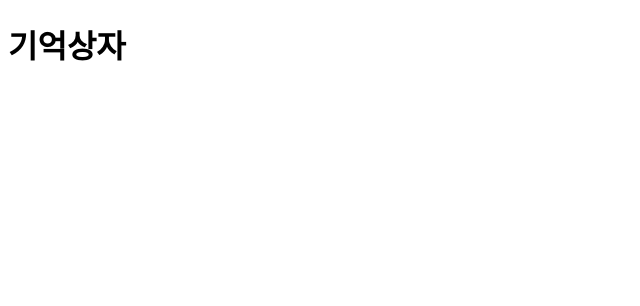
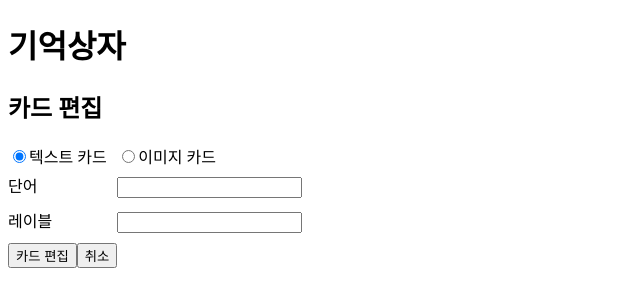
Before and after one commit to sohnryang/Backend_Final_Assignment, a React (Vite) app in the folder frontend/: page /edit-card/1 in a window 1280 px wide. Before the commit this address had no page. Shown: the top 306 px of the page, without its empty margins (0-640 px from the left). Built offline with nearby package versions, Linux system fonts and the light colour scheme; no server answers.

Commit message:
Add editing support

```diff
--- a/frontend/src/App.tsx
+++ b/frontend/src/App.tsx
@@ -45,6 +45,9 @@ function App() {
         <Route path="/about" element={<About />} />
         <Route path="/card-list" element={<CardList />} />
         <Route path="/new-card" element={<NewCard />} />
+        <Route path="/edit-card">
+          <Route path=":editedCardId" element={<NewCard />} />
+        </Route>
       </Routes>
     </div>
   );
--- a/frontend/src/card-list/card-list.tsx
+++ b/frontend/src/card-list/card-list.tsx
@@ -1,12 +1,13 @@
 import { Card } from "../components/Card";
 import React from "react";
-import { Link } from "react-router-dom";
+import { Link, useNavigate } from "react-router-dom";
 import "./card-list.css";
 import client from "../api-client";
 import { Card as CardEntity } from "../entities/card";
 
 export default function CardList() {
   const [cards, setCards] = React.useState<CardEntity[]>([]);
+  const navigate = useNavigate();
   React.useEffect(() => {
     async function fetchCards() {
       const res = await client.get<CardEntity[]>("/cards");
@@ -22,7 +23,7 @@ export default function CardList() {
   };
 
   const editCard = (id: number) => {
-    console.log(`Edit card ${id}`);
+    navigate(`../edit-card/${id}`, { replace: true });
   };
 
   return (
--- a/frontend/src/new-card/new-card.tsx
+++ b/frontend/src/new-card/new-card.tsx
@@ -1,16 +1,39 @@
-import React, { useRef, useState } from "react";
-import { useNavigate } from "react-router-dom";
+import React, { ChangeEvent, useEffect, useRef, useState } from "react";
+import { useNavigate, useParams } from "react-router-dom";
+import { CardsPostRequest } from "request-types/cards";
 
 import client from "../api-client";
+import { Card } from "../entities/card";
 import { Image } from "../entities/image";
 
 import "./new-card.css";
 
 export default function NewCard() {
+  const { editedCardId } = useParams();
   const [cardType, setCardType] = useState("text");
   const [uploaded, setUploaded] = useState(false);
   const [currentImage, setCurrentImage] = useState<Image | null>(null);
+  const [term, setTerm] = useState<string>("");
+  const [label, setLabel] = useState("");
   const navigate = useNavigate();
+
+  if (editedCardId != undefined) {
+    useEffect(() => {
+      async function populateData() {
+        const res = await client.get<Card>(`/cards/${editedCardId}`);
+        const card = res.data;
+        setLabel(card.label);
+        if (card.term != null) {
+          setCardType("text");
+          setTerm(card.term);
+        } else {
+          setCardType("image");
+          setCurrentImage(card.image);
+        }
+      }
+      populateData();
+    }, []);
+  }
 
   const cleanupCurrentImage = async () => {
     if (currentImage != null) await client.delete(`/images/${currentImage.id}`);
@@ -21,6 +44,14 @@ export default function NewCard() {
     setUploaded(false);
     cleanupCurrentImage();
     setCardType(e.target.value);
+  };
+
+  const handleTermChange = (e: ChangeEvent<HTMLInputElement>) => {
+    setTerm(e.target.value);
+  };
+
+  const handleLabelChange = (e: ChangeEvent<HTMLInputElement>) => {
+    setLabel(e.target.value);
   };
 
   const labelRef = useRef<HTMLInputElement>(null);
@@ -57,33 +88,32 @@ export default function NewCard() {
       alert("레이블을 입력하세요.");
       return;
     }
+    const reqBody: CardsPostRequest = {
+      label: labelRef.current!.value,
+      term: null,
+      imageId: null,
+    };
     if (cardType == "text") {
-      if (termRef.current?.value.length == 0) {
+      if (termRef.current!.value.length == 0) {
         alert("단어를 입력하세요.");
         return;
       }
-      await client.post("/cards", {
-        label: labelRef.current?.value,
-        term: termRef.current?.value,
-        imageId: null,
-      });
+      reqBody.term = termRef.current!.value;
     } else {
       if (!uploaded) {
         alert("이미지를 업로드하세요.");
         return;
       }
-      await client.post("/cards", {
-        label: labelRef.current?.value,
-        term: null,
-        imageId: currentImage?.id,
-      });
+      reqBody.imageId = currentImage!.id;
     }
-    navigate("../card-list", { replace: true });
+    if (editedCardId == undefined) await client.post("/cards", reqBody);
+    else await client.put(`/cards/${editedCardId}`, reqBody);
+    navigate("/card-list", { replace: true });
   };
 
   return (
     <main>
-      <h2>새로운 카드 추가</h2>
+      <h2>{editedCardId != undefined ? "카드 편집" : "새로운 카드 추가"}</h2>
       <form className="newCardForm">
         <div className="newCardForm">
           <label>
@@ -110,7 +140,13 @@ export default function NewCard() {
         {cardType == "text" ? (
           <div className="newCardForm">
             <label htmlFor="term">단어</label>
-            <input type="text" name="term" ref={termRef} />
+            <input
+              type="text"
+              name="term"
+              ref={termRef}
+              value={term}
+              onChange={handleTermChange}
+            />
           </div>
         ) : (
           <div className="newCardForm">
@@ -132,10 +168,19 @@ export default function NewCard() {
         )}
         <div className="newCardForm">
           <label htmlFor="label">레이블</label>
-          <input type="text" name="label" ref={labelRef} />
+          <input
+            type="text"
+            name="label"
+            ref={labelRef}
+            value={label}
+            onChange={handleLabelChange}
+          />
         </div>
         <button type="button" onClick={handleCreateCardButton}>
-          카드 생성
+          {editedCardId != undefined ? "카드 편집" : "카드 생성"}
+        </button>
+        <button type="button" onClick={() => navigate("/card-list")}>
+          취소
         </button>
       </form>
     </main>
```
